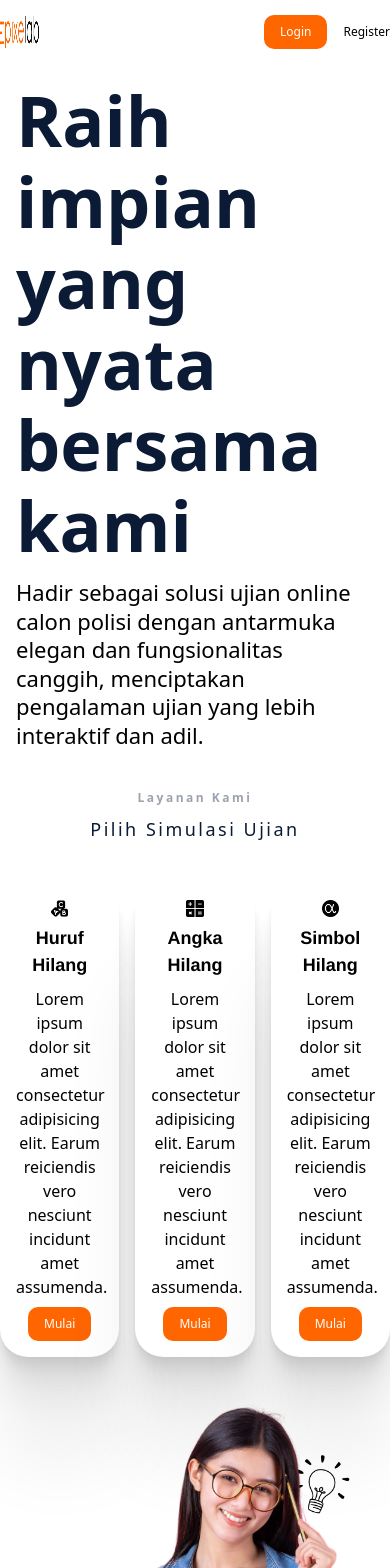
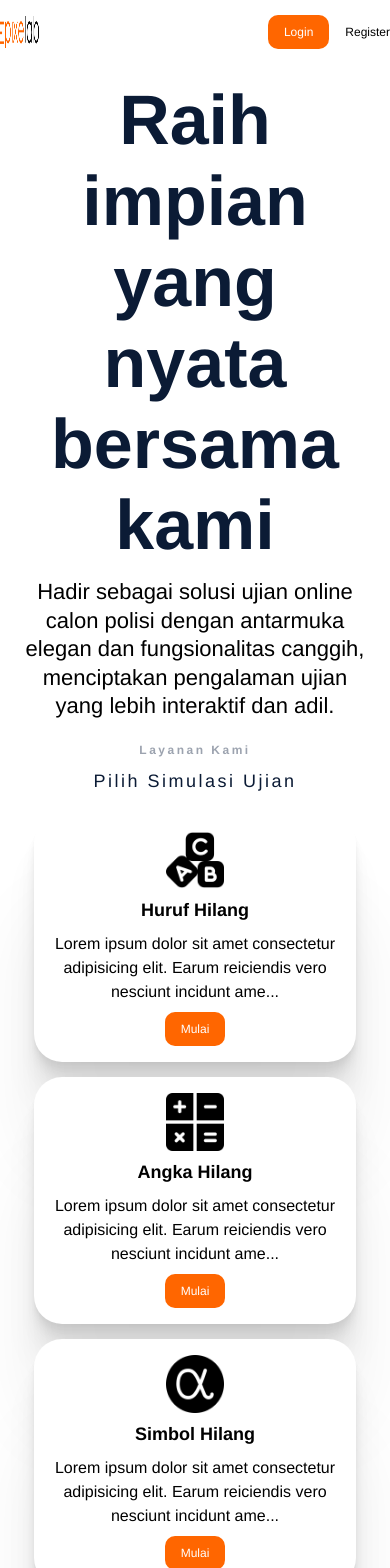
Before and after one commit to celpung/cexam, a Next.js app in the folder web/: page / in a window 390 px wide. Shown: the top 1568 px of the page. Built offline with nearby package versions, Linux system fonts and the light colour scheme.

Commit message:
setup responsive body for home

```diff
--- a/web/pages/index.tsx
+++ b/web/pages/index.tsx
@@ -6,14 +6,27 @@ import { useRouter } from "next/navigation";
 export default function Home() {
   const router = useRouter();
   const [activeLink, setActiveLink] = useState("home");
+  const hurufDescription =
+    "Lorem ipsum dolor sit amet consectetur adipisicing elit. Earum reiciendis vero nesciunt incidunt amet assumenda.";
+  const angkaDescription =
+    "Lorem ipsum dolor sit amet consectetur adipisicing elit. Earum reiciendis vero nesciunt incidunt amet assumenda.";
+  const simbolDescription =
+    "Lorem ipsum dolor sit amet consectetur adipisicing elit. Earum reiciendis vero nesciunt incidunt amet assumenda.";
 
   const handleNavLinkClick = (link: any) => {
     setActiveLink(link);
   };
 
+  function truncateText(text: string, maxLength: number) {
+    if (text.length <= maxLength) {
+      return text;
+    }
+    return `${text.slice(0, maxLength)}...`;
+  }
+
   return (
-    <div id="home" className="h-screen flex justify-center">
-      <div className="container  h-screen">
+    <div id="home" className="home h-screen flex justify-center">
+      <div className="container h-screen">
         <div className="h-16 flex justify-between items-center">
           <Image
             src="/images/Logo.png"
@@ -63,19 +76,21 @@ export default function Home() {
 
         <div className="grid grid-cols-1 md:grid-cols-3 gap-4 items-center">
           <div className="md:col-span-2 p-4">
-            <p className="landing-title mb-3">Raih impian yang nyata bersama kami</p>
-            <p className="landing-desc mb-3">
+            <p className="landing-title landing-title text-center md:text-left mb-3">
+              Raih impian yang nyata bersama kami
+            </p>
+            <p className="landing-desc text-center md:text-left mb-3">
               Hadir sebagai solusi ujian online calon polisi dengan antarmuka elegan dan fungsionalitas canggih,
               menciptakan pengalaman ujian yang lebih interaktif dan adil.{" "}
             </p>
 
-            <div className="text-center my-10">
+            <div className="text-center my-5">
               <p className="small-text font-bold text-gray-400 letter-space-2 mb-2">Layanan Kami</p>
               <p className="landing-sub letter-space-2">Pilih Simulasi Ujian</p>
             </div>
 
-            <div className="flex justify-center items-center">
-              <div className="landing-box mx-2 w-1/3 text-center p-4">
+            <div className="flex flex-col md:flex-row md:space-x-2">
+              <div className="landing-box mb-4 md:mb-0 w-full md:w-1/3 text-center p-4">
                 <div className="flex justify-center items-center mb-2">
                   <Image
                     src="/images/alphabet.png"
@@ -87,13 +102,10 @@ export default function Home() {
                 </div>
 
                 <h3 className="mb-2">Huruf Hilang</h3>
-                <p className="mb-2">
-                  Lorem ipsum dolor sit amet consectetur adipisicing elit. Earum reiciendis vero nesciunt incidunt amet
-                  assumenda.
-                </p>
+                <p className="mb-2">{truncateText(hurufDescription, 100)}</p>
                 <PrimaryButtons title="Mulai" action={() => router.push("/huruf")} />
               </div>
-              <div className="landing-box mx-2 w-1/3 text-center p-4">
+              <div className="landing-box mb-4 md:mb-0 md:mx-2 w-full md:w-1/3 text-center p-4">
                 <div className="flex justify-center items-center mb-2">
                   <Image
                     src="/images/math.png"
@@ -105,14 +117,11 @@ export default function Home() {
                 </div>
 
                 <h3 className="mb-2">Angka Hilang</h3>
-                <p className="mb-2">
-                  Lorem ipsum dolor sit amet consectetur adipisicing elit. Earum reiciendis vero nesciunt incidunt amet
-                  assumenda.
-                </p>
+                <p className="mb-2">{truncateText(angkaDescription, 100)}</p>
                 <PrimaryButtons title="Mulai" action={() => router.push("/angka")} />
               </div>
 
-              <div className="landing-box mx-2 w-1/3 text-center p-4">
+              <div className="landing-box mb-4 md:mb-0 w-full md:w-1/3 text-center p-4">
                 <div className="flex justify-center items-center mb-2">
                   <Image
                     src="/images/symbol.png"
@@ -124,20 +133,18 @@ export default function Home() {
                 </div>
 
                 <h3 className="mb-2">Simbol Hilang</h3>
-                <p className="mb-2">
-                  Lorem ipsum dolor sit amet consectetur adipisicing elit. Earum reiciendis vero nesciunt incidunt amet
-                  assumenda.
-                </p>
+                <p className="mb-2">{truncateText(simbolDescription, 100)}</p>
                 <PrimaryButtons title="Mulai" action={() => router.push("/simbol")} />
               </div>
             </div>
           </div>
-          <div className="flex md:col-span-1 p-4 justify-end">
+          <div className="flex md:col-span-1 p-4 justify-center md:justify-end">
             <Image
               src="/images/landing-img.png"
               alt="My Image Alt Text"
               width={300}
               height={200}
+              className="landing-img w-full h-full md:w-auto md:h-auto"
               style={{ height: "100%", width: "100%" }}
             />
           </div>
--- a/web/styles/globals.css
+++ b/web/styles/globals.css
@@ -131,6 +131,22 @@ h6 {
     0px 12.521552085876465px 10.017241477966309px 0px rgba(0, 0, 0, 0.04),
     0px 22.3363094329834px 17.869047164916992px 0px rgba(0, 0, 0, 0.04),
     0px 41.777610778808594px 33.422088623046875px 0px rgba(0, 0, 0, 0.05), 0px 100px 80px 0px rgba(0, 0, 0, 0.07);
+
+  @media (max-width: 768px) {
+    width: 90%;
+    margin: 0 auto 15px;
+  }
+}
+
+.no-box-shadow {
+  box-shadow: none;
+}
+
+.landing-img {
+  @media (max-width: 768px) {
+    max-width: 100%;
+    height: auto;
+  }
 }
 
 /* body {
```
Also changed, not shown: 1 other file (tests, documents, lock files or other folders).
